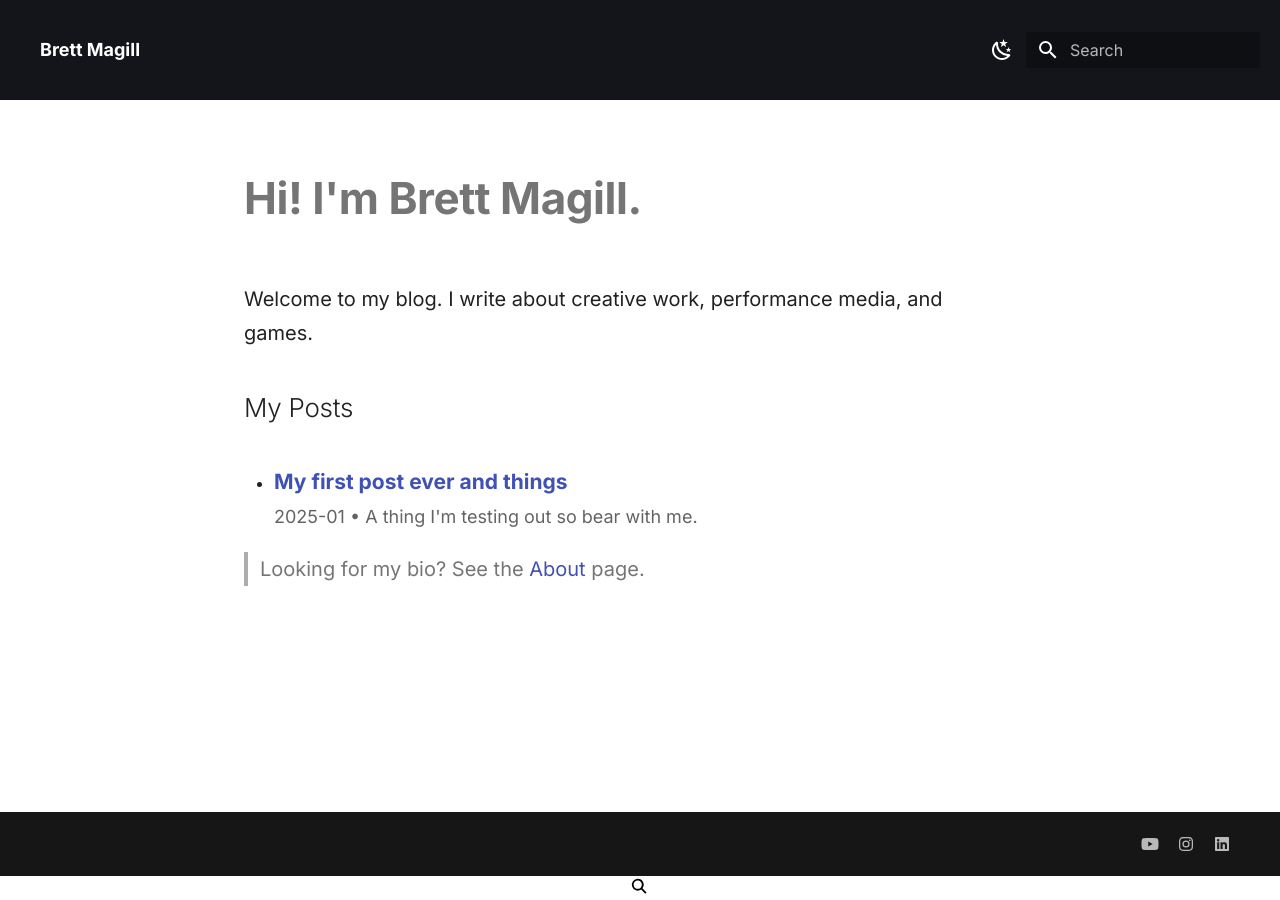
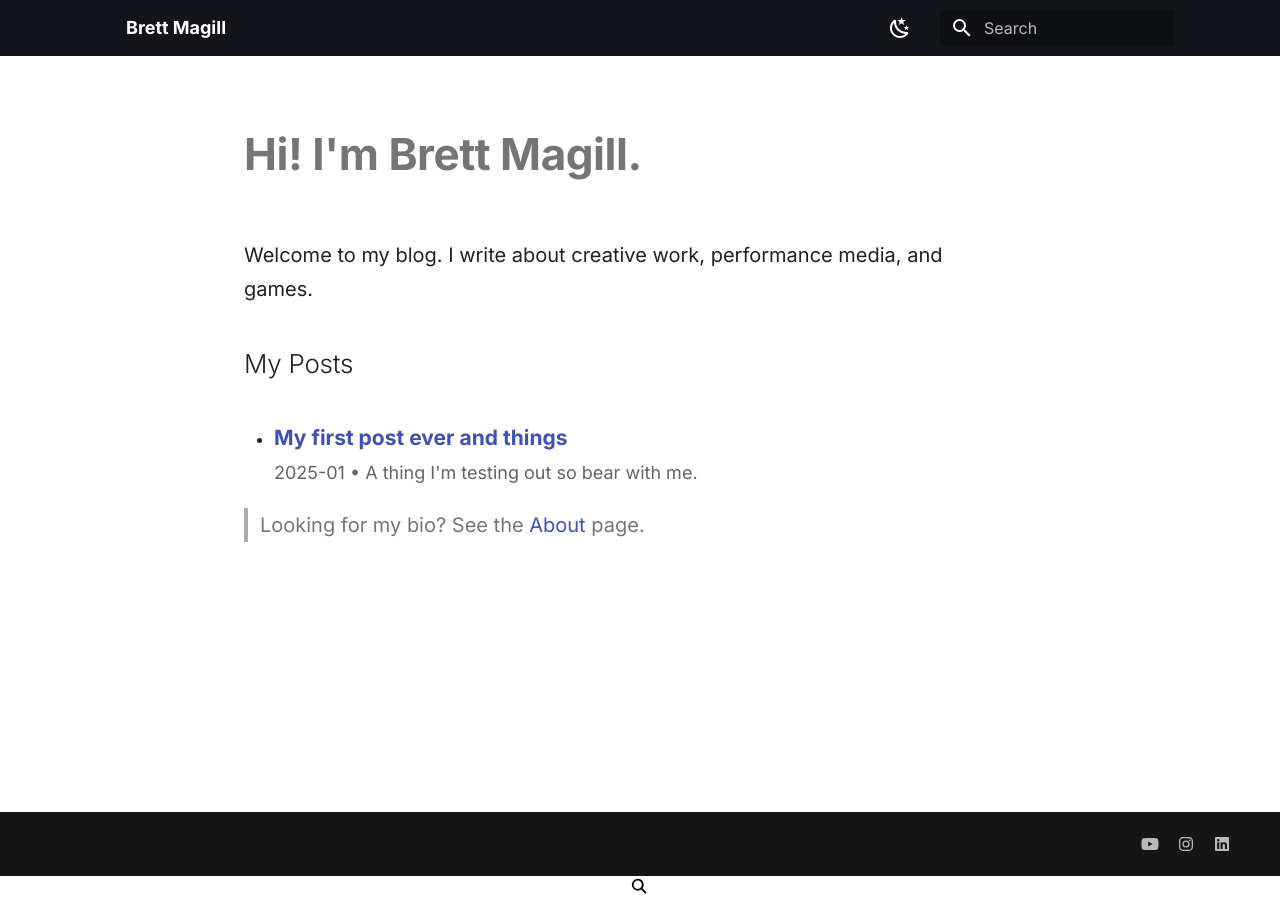
Before and after one commit to thatbrettmagill/thatbrettmagill.github.io, an MkDocs documentation site: the page built from docs/index.md, in a window 1280 px wide. Built offline with MkDocs 1.6.1 and Material for MkDocs 9.7.7, drawn with Linux system fonts in a browser that asks for light colours.

Commit message:
Update overrides.css

```diff
--- a/docs/assets/overrides.css
+++ b/docs/assets/overrides.css
@@ -12,16 +12,11 @@
   text-align: center;
 }
 .md-header__inner {
-  min-height: 100px;
-  max-width: 100%;
-  padding: 1rem;
-}
-.md-tabs__list {
-  display: flex;
-  justify-content: center;   /* center the tabs horizontally */
-}
-.md-tabs__link {
-  padding: 0.6rem 0.8rem;
+  min-height: 56px;
+  max-width: 1100px;   /* keeps header content from stretching edge-to-edge */
+  margin: 0 auto;
+  padding: 0 16px;
+  gap: 16px;
 }
 
 /* --- Dark mode = true black --- */
```
